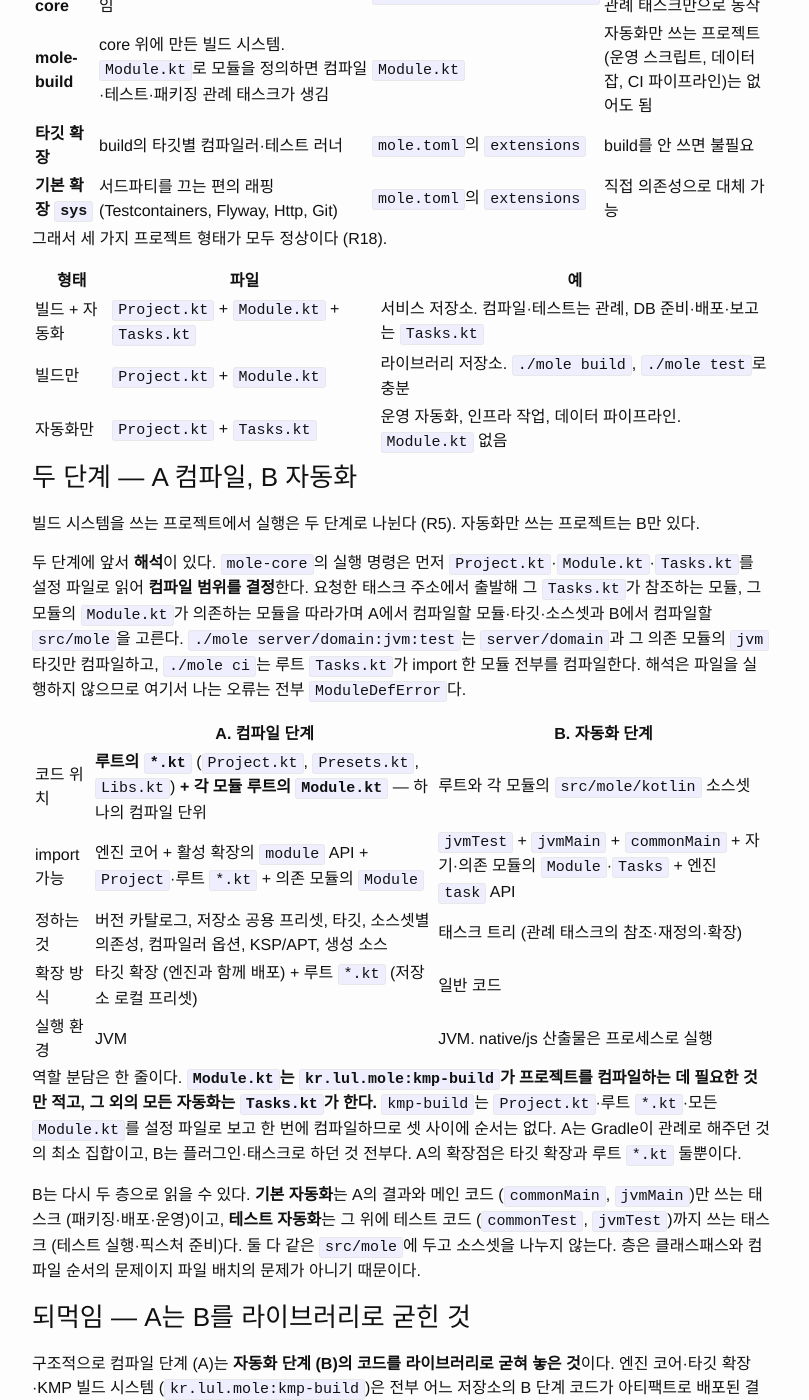
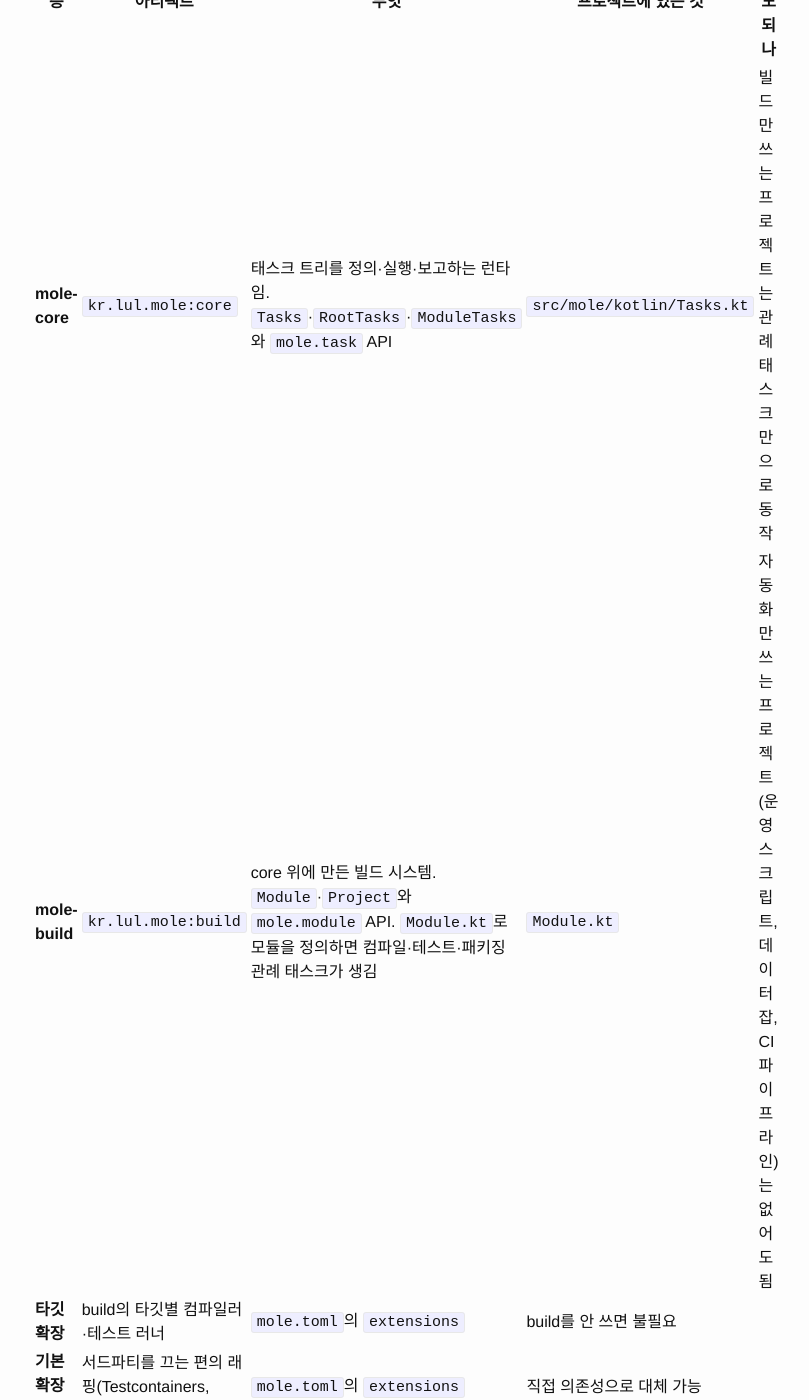
Before and after one commit to JustBurrow/JustBurrow.github.io, a Jekyll site: the page built from _posts/2026-09-21-mole-quick-start.md, in a window 1280 px wide and 1400 px high, scrolled down 1568 px. Shown: the whole window, without its empty margins (238-1047 px from the left). Built offline with Jekyll 4.4.1, drawn with Linux system fonts in a browser that asks for light colours; some of the changed text lies outside the part shown.

Commit message:
🖊️ Module은 kr.lul.mole:build, Tasks는 kr.lul.mole:core 소속으로 명시.
두 층이 각각 어느 아티팩트로 배포되는지가 없어 kmp-build라는
이름이 떠 있었다. build/core 두 아티팩트로 정리하고 두 층 표와
역할 분담 문장, 예시 import에 소속을 적었다.

Co-Authored-By: Claude Opus 5 (1M context) <noreply@anthropic.com>

````diff
--- a/_posts/2026-09-21-mole-quick-start.md
+++ b/_posts/2026-09-21-mole-quick-start.md
@@ -44,10 +44,10 @@ flowchart TB
     task --> build --> ext
 ```
 
-| 층                  | 무엇                                                                                              | 프로젝트에 있는 것         | 없어도 되나                                                                 |
-|---------------------|---------------------------------------------------------------------------------------------------|----------------------------|-----------------------------------------------------------------------------|
-| **mole-core**       | 태스크 트리를 정의·실행·보고하는 런타임                                                           | `src/mole/kotlin/Tasks.kt` | 빌드만 쓰는 프로젝트는 관례 태스크만으로 동작                               |
-| **mole-build**      | core 위에 만든 빌드 시스템. `Module.kt`로 모듈을 정의하면 컴파일·테스트·패키징 관례 태스크가 생김 | `Module.kt`                | 자동화만 쓰는 프로젝트(운영 스크립트, 데이터 잡, CI 파이프라인)는 없어도 됨 |
+| 층                  | 아티팩트            | 무엇                                                                                              | 프로젝트에 있는 것                                   | 없어도 되나                                                                 |
+|---------------------|---------------------|---------------------------------------------------------------------------------------------------|------------------------------------------------------|-----------------------------------------------------------------------------|
+| **mole-core**       | `kr.lul.mole:core`  | 태스크 트리를 정의·실행·보고하는 런타임. `Tasks`·`RootTasks`·`ModuleTasks`와 `mole.task` API      | `src/mole/kotlin/Tasks.kt`                           | 빌드만 쓰는 프로젝트는 관례 태스크만으로 동작                               |
+| **mole-build**      | `kr.lul.mole:build` | core 위에 만든 빌드 시스템. `Module`·`Project`와 `mole.module` API. `Module.kt`로 모듈을 정의하면 컴파일·테스트·패키징 관례 태스크가 생김 | `Module.kt`                                          | 자동화만 쓰는 프로젝트(운영 스크립트, 데이터 잡, CI 파이프라인)는 없어도 됨 |
 | **타깃 확장**       | build의 타깃별 컴파일러·테스트 러너                                                               | `mole.toml`의 `extensions` | build를 안 쓰면 불필요                                                      |
 | **기본 확장 `sys`** | 서드파티를 끄는 편의 래핑(Testcontainers, Flyway, Http, Git)                                      | `mole.toml`의 `extensions` | 직접 의존성으로 대체 가능                                                   |
 
@@ -73,19 +73,19 @@ flowchart TB
 | 확장 방식   | 타깃 확장 (엔진과 함께 배포) + 루트 `*.kt` (저장소 로컬 프리셋)                                                 | 일반 코드                                                                                  |
 | 실행 환경   | JVM                                                                                                             | JVM. native/js 산출물은 프로세스로 실행                                                    |
 
-역할 분담은 한 줄이다. **`Module.kt`는 `kr.lul.mole:kmp-build`가 프로젝트를 컴파일하는 데 필요한 것만 적고, 그 외의 모든 자동화는 `Tasks.kt`가 한다.** `kmp-build`는 `Project.kt`·루트 `*.kt`·모든 `Module.kt`를 설정 파일로 보고 한 번에 컴파일하므로 셋 사이에 순서는 없다. A는 Gradle이 관례로 해주던 것의 최소 집합이고, B는 플러그인·태스크로 하던 것 전부다. A의 확장점은 타깃 확장과 루트 `*.kt` 둘뿐이다.
+역할 분담은 한 줄이다. **`Module.kt`는 `kr.lul.mole:build`의 `Module`을 상속해 프로젝트를 컴파일하는 데 필요한 것만 적고, 그 외의 모든 자동화는 `kr.lul.mole:core`의 `Tasks`를 상속한 `Tasks.kt`가 한다.** `build`는 `Project.kt`·루트 `*.kt`·모든 `Module.kt`를 설정 파일로 보고 한 번에 컴파일하므로 셋 사이에 순서는 없다. A는 Gradle이 관례로 해주던 것의 최소 집합이고, B는 플러그인·태스크로 하던 것 전부다. A의 확장점은 타깃 확장과 루트 `*.kt` 둘뿐이다.
 
 B는 다시 두 층으로 읽을 수 있다. **기본 자동화**는 A의 결과와 메인 코드 (`commonMain`, `jvmMain`)만 쓰는 태스크 (패키징·배포·운영)이고, **테스트 자동화**는 그 위에 테스트 코드 (`commonTest`, `jvmTest`)까지 쓰는 태스크 (테스트 실행·픽스처 준비)다. 둘 다 같은 `src/mole`에 두고 소스셋을 나누지 않는다. 층은 클래스패스와 컴파일 순서의 문제이지 파일 배치의 문제가 아니기 때문이다.
 
 ### 되먹임 — A는 B를 라이브러리로 굳힌 것
 
-구조적으로 컴파일 단계 (A)는 **자동화 단계 (B)의 코드를 라이브러리로 굳혀 놓은 것**이다. 엔진 코어·타깃 확장·KMP 빌드 시스템 (`kr.lul.mole:kmp-build`)은 전부 어느 저장소의 B 단계 코드가 아티팩트로 배포된 결과이고, 엔진 자신도 `mole`로 빌드된다 (자기 호스팅).
+구조적으로 컴파일 단계 (A)는 **자동화 단계 (B)의 코드를 라이브러리로 굳혀 놓은 것**이다. 엔진 코어·타깃 확장·KMP 빌드 시스템 (`kr.lul.mole:build`)은 전부 어느 저장소의 B 단계 코드가 아티팩트로 배포된 결과이고, 엔진 자신도 `mole`로 빌드된다 (자기 호스팅).
 
 이 되먹임은 **버전 붙은 아티팩트 경계를 넘어서만** 허용한다.
 
 | 경로                                                                                 | 허용                | 이유                                                                                                |
 |--------------------------------------------------------------------------------------|---------------------|-----------------------------------------------------------------------------------------------------|
-| 저장소 X의 `src/mole` → 배포(`kr.lul.mole:kmp-build:0.5.0`) → 저장소 Y의 `mole.toml` | ○                   | 엔진·확장·KMP 빌드 시스템이 만들어지는 정상 경로. `kmp-build` 자체가 이 경로로 배포된 B 단계 코드다 |
+| 저장소 X의 `src/mole` → 배포(`kr.lul.mole:build:0.5.0`) → 저장소 Y의 `mole.toml` | ○                   | 엔진·확장·KMP 빌드 시스템이 만들어지는 정상 경로. `build` 자체가 이 경로로 배포된 B 단계 코드다 |
 | 루트 `*.kt` (`Presets.kt`) → 같은 저장소의 각 `Module.kt`                            | ○                   | 저장소 로컬 프리셋. 같은 A 컴파일 단위 안의 참조일 뿐 되먹임이 아니다                               |
 | 같은 저장소 안에서 `src/mole` 산출물을 `Module.kt`가 참조                            | **×** (엔진이 거부) | 한 Run 안의 순환. A가 B보다 먼저 끝나야 한다는 전제가 깨짐                                          |
 | 같은 저장소의 이전 빌드 산출물을 `jar()`로 A에 넣기                                  | ×                   | "지금 코드"와 "굳힌 코드"가 한 저장소에 공존해 어느 쪽이 진실인지 헷갈림                            |
@@ -121,7 +121,7 @@ maven = ["https://repo.maven.apache.org/maven2", "https://repo.lul.kr/maven-publ
 local = true                                  # ~/.m2
 
 [module-libs]                                 # Project.kt·Module.kt가 import 할 수 있는 확장 라이브러리
-libs = ["kr.lul.mole:kmp-build:0.5.0"]
+libs = ["kr.lul.mole:build:0.5.0"]
 ```
 
 엔진은 부트스트랩 스크립트가 다운로드하고, Maven 아티팩트로도 공유된다 (R12). 요구사항은 JDK 21+.
@@ -240,7 +240,7 @@ flowchart LR
 // server/domain/Module.kt
 package server.domain
 
-import mole.module.*
+import mole.module.*                               // kr.lul.mole:build
 import mole.jvm.*                                  // jvm 확장 API
 import mole.native.*                               // native 확장 API
 import server.common.Module as common              // 다른 모듈의 컴파일 단계 코드
@@ -420,7 +420,7 @@ object Libs {
 그룹은 저장소 밖으로도 공유된다. 조직 공용 그룹 선언을 `module-libs` 아티팩트로 배포하면 각 저장소의 `Project.kt`는 그 그룹을 등록하고 아티팩트 이름만 적는다 (위 `Groups.lul`).
 
 ```kotlin
-// kr.lul.mole:kmp-build 에 들어 있는 조직 공용 그룹 (배포된 A 단계 라이브러리)
+// kr.lul.mole:build 에 들어 있는 조직 공용 그룹 (배포된 A 단계 라이브러리)
 package kr.lul.mole.catalog
 object Groups {
     val kotlin = Group("org.jetbrains.kotlin", "2.2.20")
@@ -437,7 +437,7 @@ object Groups {
 
 ## B. 자동화 단계 — `src/mole/kotlin`
 
-이 절이 mole-core다. 빌드가 없는 프로젝트에서는 관례 태스크만 비어 있고 나머지는 같다.
+이 절이 mole-core (`kr.lul.mole:core`)다. `Tasks`·`RootTasks`·`ModuleTasks`와 `mole.task` API가 여기서 온다. 빌드가 없는 프로젝트에서는 관례 태스크만 비어 있고 나머지는 같다.
 
 ### 관례 태스크
 
@@ -475,7 +475,7 @@ $ ./mole build                           # 루트: 모든 모듈 build
 // server/domain/src/mole/kotlin/Tasks.kt
 package server.domain
 
-import mole.task.*
+import mole.task.*                                   // kr.lul.mole:core
 import server.domain.Module                          // A 단계 코드
 import server.domain.migration.SeedData              // jvmMain
 import server.domain.testsupport.TestDatabase        // jvmTest 픽스처
````
